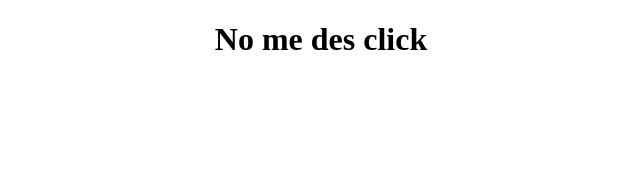
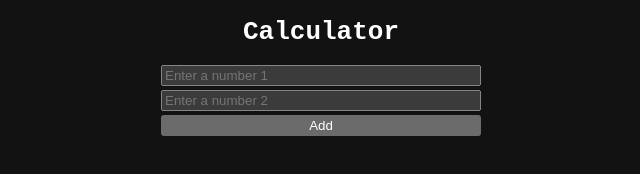
Before and after one commit to elliotgaramendi/js-11-2, a plain HTML site: page index.html in a window 1280 px wide. Shown: the whole page, without its empty margins (319-959 px from the left). Drawn offline with Linux system fonts and the light colour scheme.

Commit message:
Implement basic calculator functionality with form inputs and result display

```diff
--- a/css/index.css
+++ b/css/index.css
@@ -1,5 +1,17 @@
+:root {
+  color-scheme: dark;
+}
+
 .body {
   margin: 0;
-  font-family: monospacet;
+  font-family: monospace;
   text-align: center;
 }
+
+form {
+  max-width: 320px;
+  margin: 0 auto;
+  display: flex;
+  flex-direction: column;
+  gap: 0.25rem;
+}
--- a/index.html
+++ b/index.html
@@ -9,8 +9,13 @@
 </head>
 
 <body class="body">
-  <h1>No me des click</h1>
-  <div id="root"></div>
+  <h1>Calculator</h1>
+  <form id="form">
+    <input type="text" placeholder="Enter a number 1" name="number1" required>
+    <input type="text" placeholder="Enter a number 2" name="number2" required>
+    <button id="add">Add</button>
+  </form>
+  <h2 id="result"></h2>
   <script src="./js/index.js"></script>
 </body>
 
--- a/js/index.js
+++ b/js/index.js
@@ -1,16 +1,11 @@
-const element = document.querySelector('h1');
+const form = document.getElementById('form');
 
-element.addEventListener('click', (e) => {
-  // Detener comportamiento predeterminado
+form.addEventListener('submit', (e) => {
   e.preventDefault();
+  const input1 = +form['number1'].value;
+  const input2 = +form['number2'].value;
 
-  // Detener la propagación del evento
-  e.stopPropagation();
+  const result = input1 + input2;
 
-  // Información general
-  console.log(e.type); // 'click'
-  console.log(e.target); // elemento que originó el evento
-
-  // Posición del cursor (eventos de ratón)
-  console.log(e.clientX, e.clientY);
+  document.getElementById('result').innerHTML = result;
 });
```
